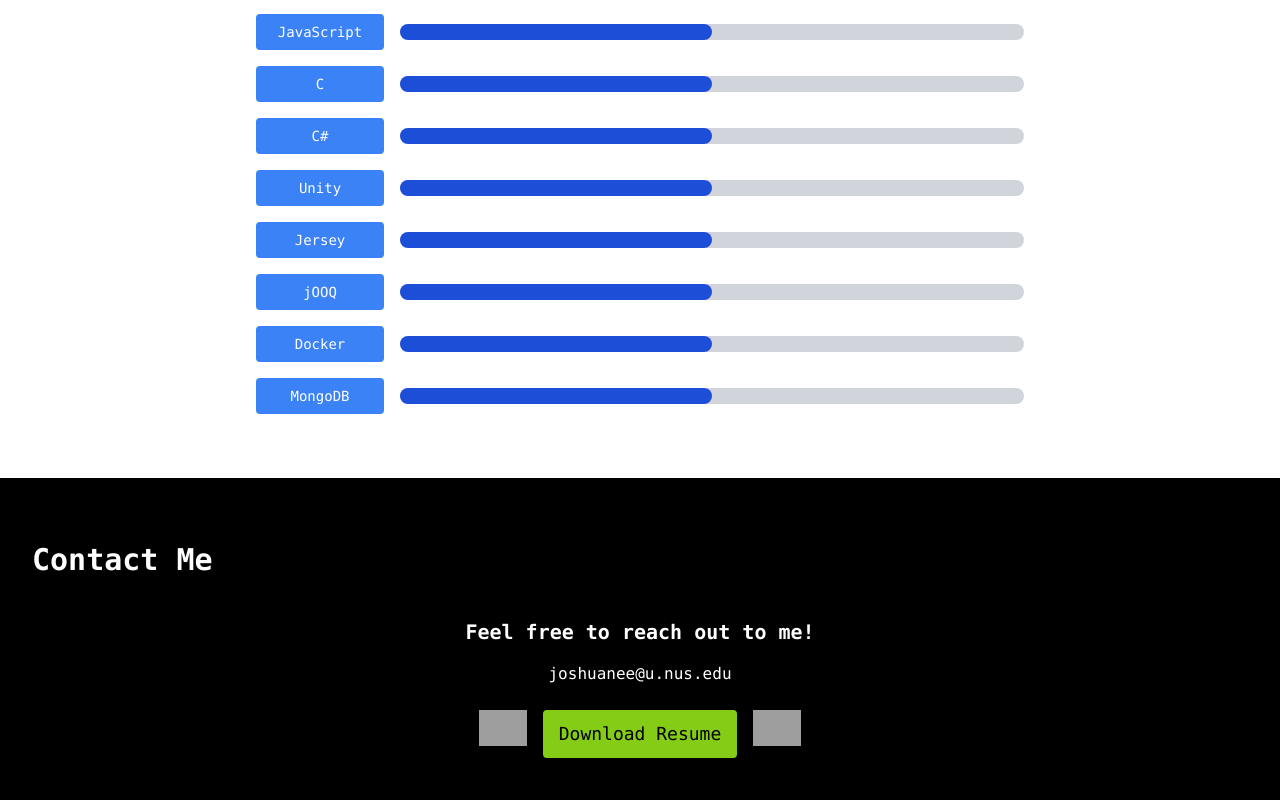
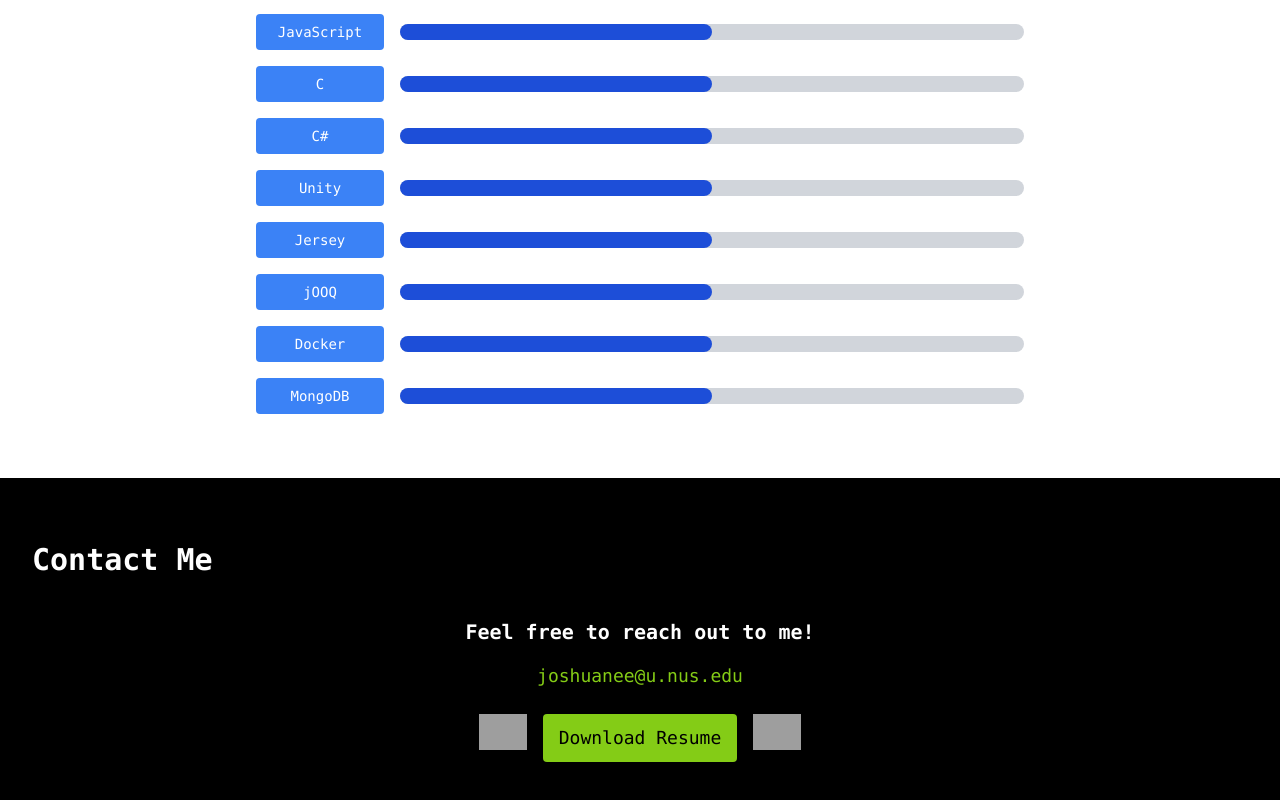
Before and after one commit to joshuan98/resume, a Next.js app: page / in a window 1280 px wide. Shown: the part 8066-8866 px from the top of the page. Built offline with nearby package versions, Linux system fonts and the light colour scheme; grey boxes are pictures that could not be loaded.

Commit message:
Make contact email a mailto link

```diff
--- a/src/components/Contact.tsx
+++ b/src/components/Contact.tsx
@@ -11,7 +11,9 @@
       </h2>
       <div className="max-w-3xl mx-auto text-center">
         <h3 className="text-xl font-semibold mb-4">Feel free to reach out to me!</h3>
-        <p className="mb-6">joshuanee@u.nus.edu</p>
+        <a href="mailto:joshuanee@u.nus.edu" className="text-lg font-medium text-accent mb-6 block transition hover:underline">
+          joshuanee@u.nus.edu
+        </a>
         <ProfileLinks />
       </div>
     </section>
```
